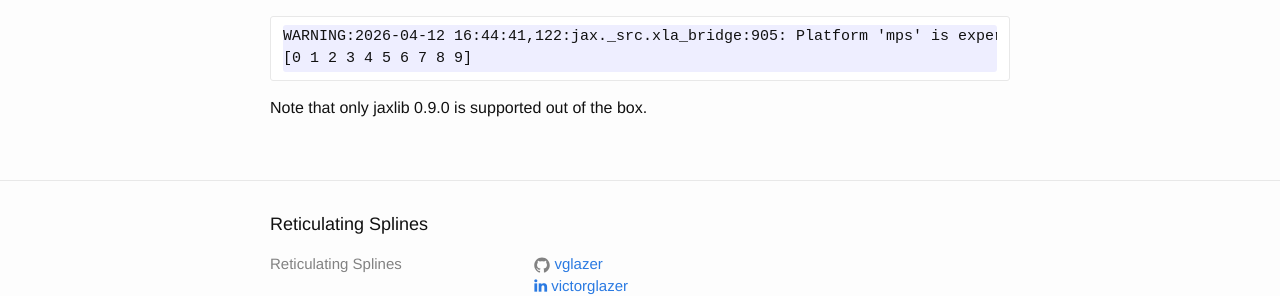
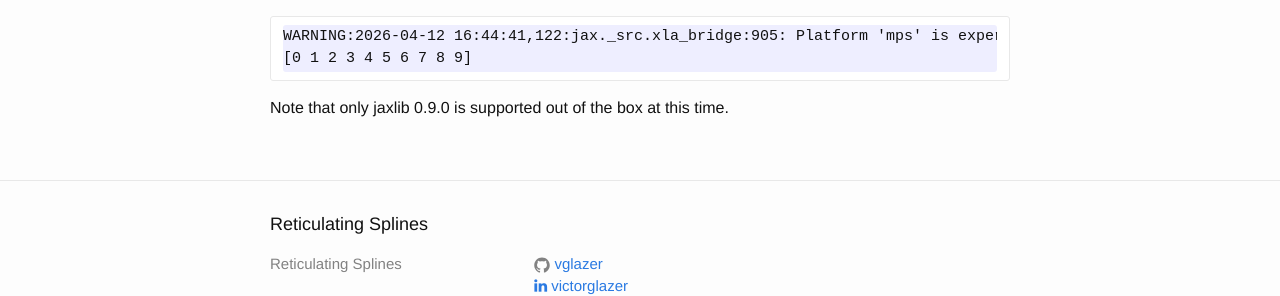
Before and after one commit to vglazer/vglazer.github.io, a Jekyll site: the page built from _posts/2026-04-12-jax-mps.md, in a window 1280 px wide. Shown: the part 1089-1385 px from the top of the page. Built offline with Jekyll 4.4.1, drawn with Linux system fonts in a browser that asks for light colours; nearby versions of some CDN libraries.

Commit message:
rewording

````diff
--- a/_posts/2026-04-12-jax-mps.md
+++ b/_posts/2026-04-12-jax-mps.md
@@ -38,4 +38,4 @@ WARNING:2026-04-12 16:44:41,122:jax._src.xla_bridge:905: Platform 'mps' is exper
 [0 1 2 3 4 5 6 7 8 9]
 ```
 
-Note that only jaxlib 0.9.0 is supported out of the box.
+Note that only jaxlib 0.9.0 is supported out of the box at this time.
````
